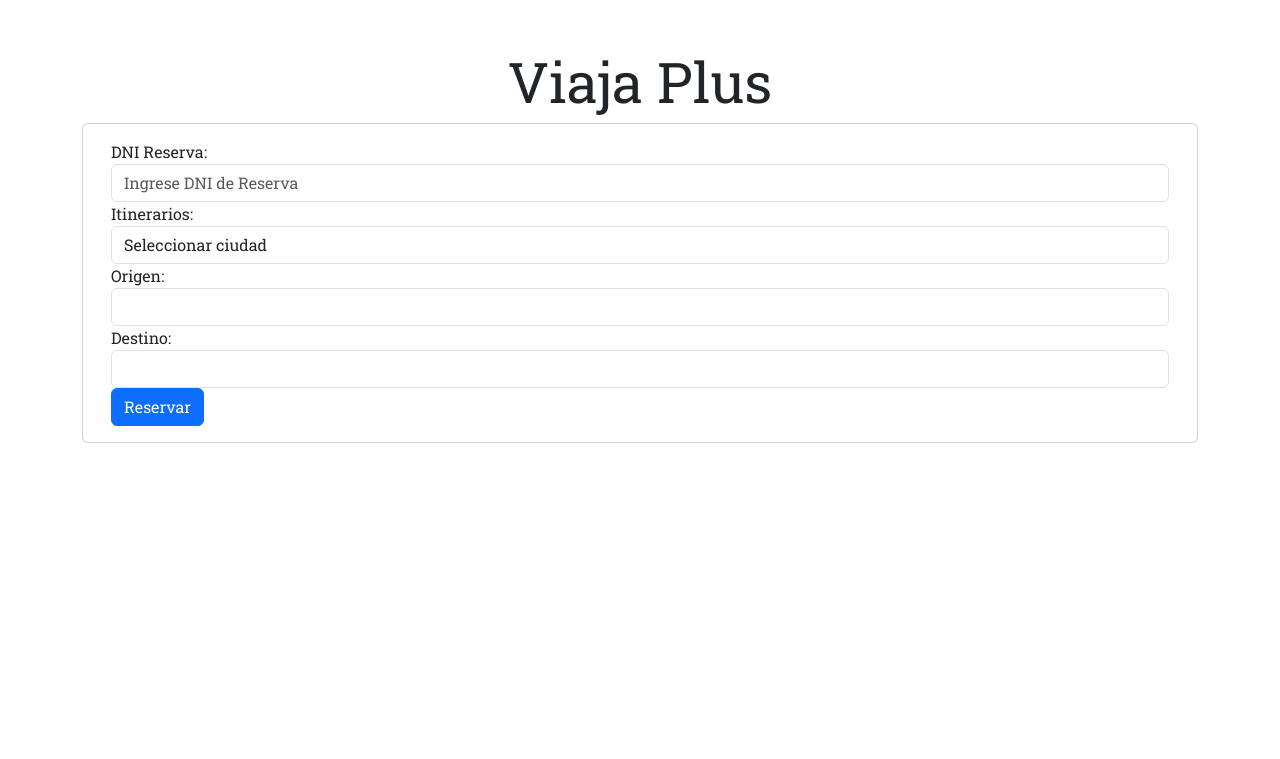
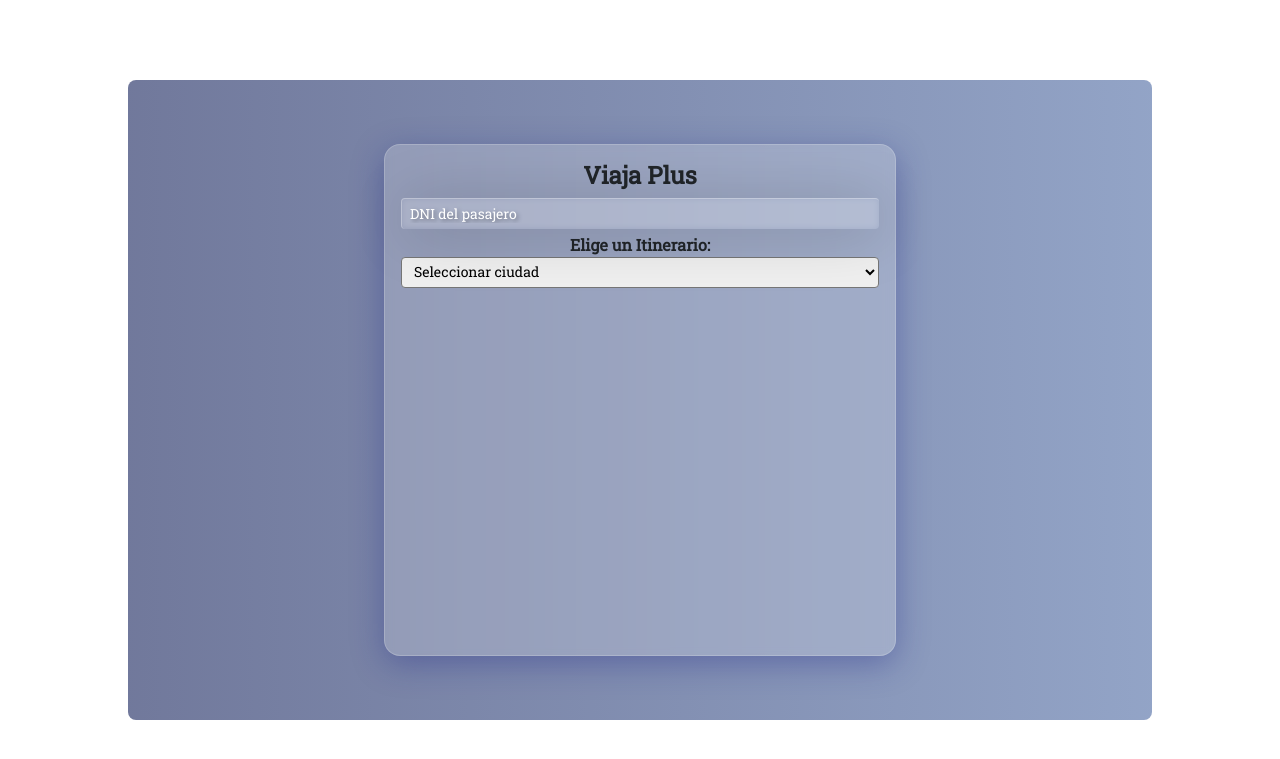
Before and after one commit to joseialegre/ViajaPlus, a Django app: page / in a window 1280 px wide. Shown: the top 759 px of the page. Run offline with Django 4.2, Linux system fonts and the light colour scheme; data that the repository does not hold is empty.

Commit message:
Front diseñado, falta terminar funciones y estetica general

```diff
--- a/static/css/styles.css
+++ b/static/css/styles.css
@@ -1,5 +1,122 @@
 @import url('https://fonts.googleapis.com/css2?family=Roboto+Slab&display=swap');
 
-* {
+body {
     font-family: 'Roboto Slab', sans-serif !important;
 }
+
+#containerBody {
+    width: 80vw;
+    height: 80vh;
+
+    position: absolute;
+    left: 50%;
+    top: 50%;
+    -webkit-transform: translate(-50%, -50%);
+    transform: translate(-50%, -50%);
+
+    background: linear-gradient(to right, rgba(18,31,89,0.6), rgba(74,103,161,0.6));
+
+    display: flex;
+    flex-direction: column;
+    justify-content: center;
+    align-items: center;
+}
+
+#containerReservas {
+    width: 50%;
+    height: 80%;
+
+    border: 1px solid black;
+    display: flex;
+    flex-direction: column;
+    align-items:normal;
+
+
+    background: rgba( 255, 255, 255, 0.2 );
+    box-shadow: 0 8px 32px 0 rgba( 31, 38, 135, 0.37 );
+    backdrop-filter: blur( 4px );
+    -webkit-backdrop-filter: blur( 4px );
+    border-radius: 10px;
+    border: 1px solid rgba( 255, 255, 255, 0.18 );
+}
+
+#containerOD p {
+    margin: 0;
+    font-size: 1em;
+}
+
+#origen-container {
+    border-right: 1px solid rgba( 255, 255, 255, 0.18 );
+}
+
+form input {
+    display: flex;
+    align-items: center;
+    justify-content: center;
+    background: transparent;
+    border: none;
+    border-left: 1px solid rgba(255, 255, 255, 0.3);
+    border-top: 1px solid rgba(255, 255, 255, 0.3);
+    -webkit-backdrop-filter: blur(3px);
+            backdrop-filter: blur(3px);
+    box-shadow: 4px 4px 60px rgba(0, 0, 0, 0.2);
+    font-weight: 500;
+    text-shadow: 2px 2px 4px rgba(0, 0, 0, 0.2);
+    font-size: 1em;
+}
+
+form label {
+    margin: 0;
+    font-size: 1em;
+}
+
+form input[type="checkbox"] {
+    margin: 0 3px 0 0;
+    padding: 0;
+}
+form input[type="checkbox"] {
+    background: rgba(255, 255, 255, 0.1);
+    box-shadow: 4px 4px 60px 8px rgba(0, 0, 0, 0.2);
+}
+
+form input:hover {
+    background: rgba(255, 255, 255, 0.1);
+    box-shadow: 4px 4px 60px 8px rgba(0, 0, 0, 0.2);
+}
+form input[type="email"]:focus, form input[type="password"]:focus {
+    background: rgba(255, 255, 255, 0.1);
+    box-shadow: 4px 4px 60px 8px rgba(0, 0, 0, 0.2);
+}
+form input[type="button"] {
+    margin-top: 10px;
+    width: 150px;
+    font-size: 1rem;
+}
+form input[type="button"]:hover {
+    cursor: pointer;
+}
+form input[type="button"]:active {
+    background: rgba(255, 255, 255, 0.2);
+}
+/* form:hover {
+    margin: 4px;
+} */
+label {
+    display: inline-block;
+    white-space: normal;
+}
+
+::placeholder {
+    font-weight: 400;
+    color: #fff;
+    text-shadow: 2px 2px 4px rgba(0, 0, 0, 0.4);
+}
+
+
+a,
+input:focus,
+select:focus,
+textarea:focus,
+button:focus {
+    outline: none;
+}
--- /dev/null
+++ b/static/js/form.js
@@ -0,0 +1,54 @@
+document.addEventListener('DOMContentLoaded', function () {
+    // Tu código JavaScript aquí
+    document.getElementById('itinerarios').addEventListener('change', function () {
+        var itinerarioId = this.value;
+
+        fetch('/obtener_paradas_intermedias/' + itinerarioId + '/')
+            .then(response => response.json())
+            .then(data => {
+                actualizarOpciones('origen', data.paradas_intermedias);
+                actualizarOpciones('destino', data.paradas_intermedias);
+            })
+            .catch(error => console.error('Error:', error));
+    });
+    document.getElementById('reservar-btn').addEventListener('click', function () {
+        var itinerarioId = document.getElementById('itinerarios').value;
+
+        fetch('/obtener_servicios_itinerarios/' + itinerarioId + '/')
+            .then(response => response.json())
+            .then(data => {
+                data.servicios.forEach(function (servicio) {
+                    alert('Servicio: ' + servicio.numero_servicio + ', Partida: ' + servicio.fecha_partida + ', Llegada: ' + servicio.fecha_llegada);
+                })
+            })
+            .catch(error => console.error('Error:', error));
+    });
+});
+
+function actualizarOpciones(selectId, opciones) {
+    var container = document.getElementById(selectId + '-container');
+    container.innerHTML = '';
+
+    var tituloColumna = document.createElement('p');
+    tituloColumna.appendChild(document.createTextNode('Seleccione ' + selectId));
+    tituloColumna.classList.add('m-0', 'fw-bold')
+    container.appendChild(tituloColumna);
+
+    opciones.forEach(function (opcion) {
+        var checkboxContainer = document.createElement('div'); // Contenedor para checkbox y label
+
+        var checkbox = document.createElement('input');
+        checkbox.type = 'checkbox';
+        checkbox.name = selectId + '-checkbox';
+        checkbox.value = opcion.posicion;
+
+        var label = document.createElement('label');
+        label.appendChild(document.createTextNode(opcion.nombre));
+
+        checkboxContainer.appendChild(label);
+        checkboxContainer.appendChild(checkbox);
+        checkboxContainer.classList.add('d-flex', 'align-items-center', 'justify-content-between');
+        container.appendChild(checkboxContainer);
+    });
+
+}
--- a/templates/base.html
+++ b/templates/base.html
@@ -9,16 +9,48 @@
 
     <!-- Bootstrap 5 CSS bundle -->
     <link href="https://cdn.jsdelivr.net/npm/bootstrap@5.3.2/dist/css/bootstrap.min.css" rel="stylesheet" integrity="sha384-T3c6CoIi6uLrA9TneNEoa7RxnatzjcDSCmG1MXxSR1GAsXEV/Dwwykc2MPK8M2HN" crossorigin="anonymous">
+    <script src="https://cdn.jsdelivr.net/npm/bootstrap@5.3.2/dist/js/bootstrap.bundle.min.js" integrity="sha384-C6RzsynM9kWDrMNeT87bh95OGNyZPhcTNXj1NW7RuBCsyN/o0jlpcV8Qyq46cDfL" crossorigin="anonymous"></script>
     <!-- Estilos propios -->
     <link rel="stylesheet" href="{% static 'css/styles.css' %}">
+    <script src="{% static 'js/form.js' %}"></script>
 </head>
-<body id="bodyStyle">
-    <div class="container mt-5">
-        <h1 class="text-center display-4">Viaja Plus</h1>
+<body>
 
-        <div class="card container-sm">
+    <div id="containerBody" class="rounded-3">
+
+        <div id="containerReservas" class="rounded-4 p-3">
+
+            <h4 class="text-center fw-bold">Viaja Plus</h1>
+
+            <form class="d-flex flex-column align-content-center" action="">
+
+                <input class="form-control-sm mb-1" type="text" placeholder="DNI del pasajero">
+
+                <label class="text-center fw-bold" for="itinerarios">Elige un Itinerario:</label>
+
+                <select class="form-control-sm mb-1" id="itinerarios">
+                    <option value="Seleccionar ciudad" disable>Seleccionar ciudad</option>
+                    {% for itinerario in itinerarios %}
+                        <option value="{{ itinerario.codigo }}">
+                            {{ itinerario.nombre }}
+                        </option>
+                    {% endfor %}
+                </select>
+                <div class="row">
+                    <div class="col" id="origen-container"></div>
+
+                    <div class="col" id="destino-container"></div>
+                </div>
+                <!-- <input class="form-control-sm" type="password" placeholder="Password">
+                <input class="form-control-sm" type="button" value="Sign in"> -->
+            </form>
+
+
+        </div>
+
+        <!-- <div class="card container-sm">
             <div class="card-body">
-                <!-- Formulario de Reserva -->
+                Formulario de Reserva
                 <form>
                     <div class="form-group">
                         <label for="dniReserva">DNI Reserva:</label>
@@ -52,51 +84,8 @@
                     <button type="button" id="reservar-btn" class="btn btn-primary">Reservar</button>
                 </form>
             </div>
-        </div>
+        </div> -->
     </div>
-
-    <script>
-        document.getElementById('itinerarios').addEventListener('change', function () {
-            var itinerarioId = this.value;
-
-            fetch('/obtener_paradas_intermedias/' + itinerarioId + '/')
-                .then(response => response.json())
-                .then(data => {
-                    actualizarOpciones('origen', data.paradas_intermedias);
-                    actualizarOpciones('destino', data.paradas_intermedias);
-                })
-                .catch(error => console.error('Error:', error));
-        });
-
-        function actualizarOpciones(selectId, opciones) {
-            var select = document.getElementById(selectId);
-            select.innerHTML = '';
-
-            opciones.forEach(function (opcion) {
-                var option = document.createElement('option');
-                option.text = opcion.nombre;  // Usa la propiedad 'nombre' en lugar de 'text'
-                option.value = opcion.posicion;  // Usa la propiedad 'posicion' en lugar de 'value'
-                select.add(option);
-            });
-        }
-
-        document.getElementById('reservar-btn').addEventListener('click', function () {
-            var itinerarioId = document.getElementById('itinerarios').value;
-            //var origenPosicion = document.getElementById('origen').value;
-            //var destinoPosicion = document.getElementById('destino').value;
-
-            fetch('/obtener_servicios_itinerarios/' + itinerarioId + '/')
-                .then(response => response.json())
-                .then(data => {
-                    data.servicios.forEach(function (servicio){
-                        alert('Servicio: ' + servicio.numero_servicio + ', Partida: ' + servicio.fecha_partida + ', Llegada: ' + servicio.fecha_llegada);
-                    })
-                })
-                .catch(error => console.error('Error:', error));
-
-
-        });
-    </script>
 
 </body>
 </html>
```
